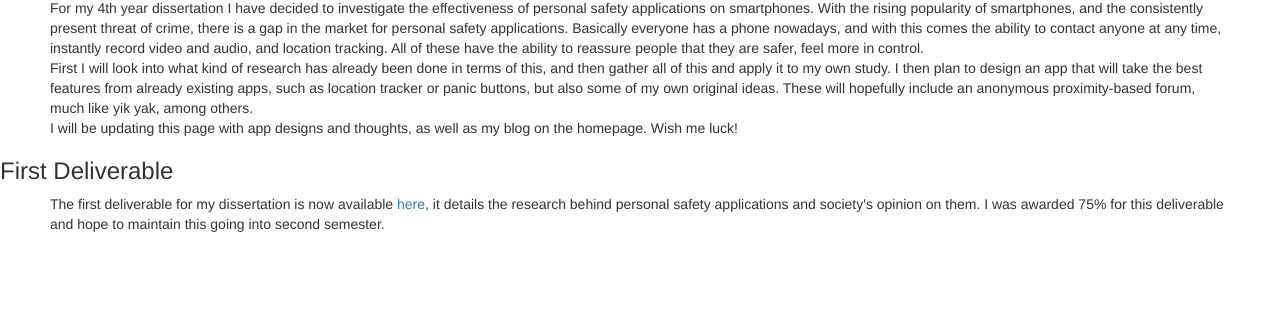
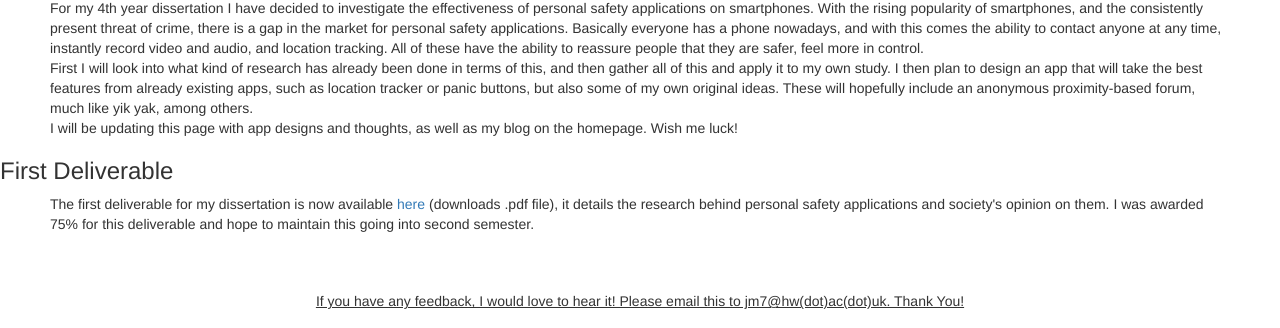
Before and after one commit to jmcculloch796/DevBlog, a plain HTML site: page diss.html in a window 1280 px wide. Shown: the part 223-551 px from the top of the page. Drawn offline with nearby package versions, Linux system fonts and the light colour scheme; grey boxes are pictures that could not be loaded.

Commit message:
minor fixes to site

```diff
--- a/diss.html
+++ b/diss.html
@@ -55,9 +55,10 @@
 
   <h3> First Deliverable </h3>
 
-<p>  The first deliverable for my dissertation is now available <a href="Reports/Dissertation_D1.pdf"> here</a>, it details the research behind personal safety applications and society's opinion on them. I was awarded 75% for this deliverable
+<p>  The first deliverable for my dissertation is now available <a href="Dissertation_D1.pdf"> here</a> (downloads .pdf file), it details the research behind personal safety applications and society's opinion on them. I was awarded 75% for this deliverable
   and hope to maintain this going into second semester. </p>
   <br> <br>
+<h5> If you have any feedback, I would love to hear it! Please email this to jm7@hw(dot)ac(dot)uk. Thank You! </h5>
 
 </div>
 <div class="footer">
```
Also changed, not shown: index.html (+2 -2 lines), 4 other files.
